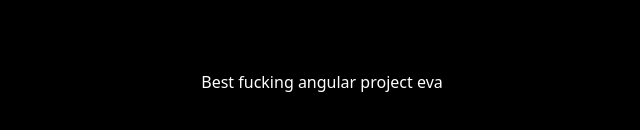
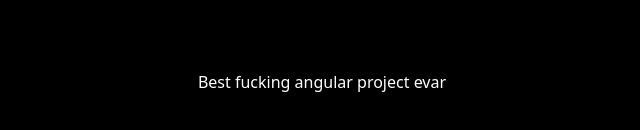
Before and after one commit to Lenninssp/SkillSwap-frontend, an Angular app: page / in a window 1280 px wide. Shown: the part 318-448 px from the top of the page, without its empty margins (318-958 px from the left). Built offline with nearby package versions, Linux system fonts and the light colour scheme.

Commit message:
test commit

```diff
--- a/src/app/app.html
+++ b/src/app/app.html
@@ -11,7 +11,7 @@
 
 <main class="main">
   <div class="w-full h-screen items-center flex flex-row  justify-center bg-black">
-    <div class="text-white">Best fucking angular project eva</div>
+    <div class="text-white">Best fucking angular project evar</div>
   </div>
 </main>
 
```
